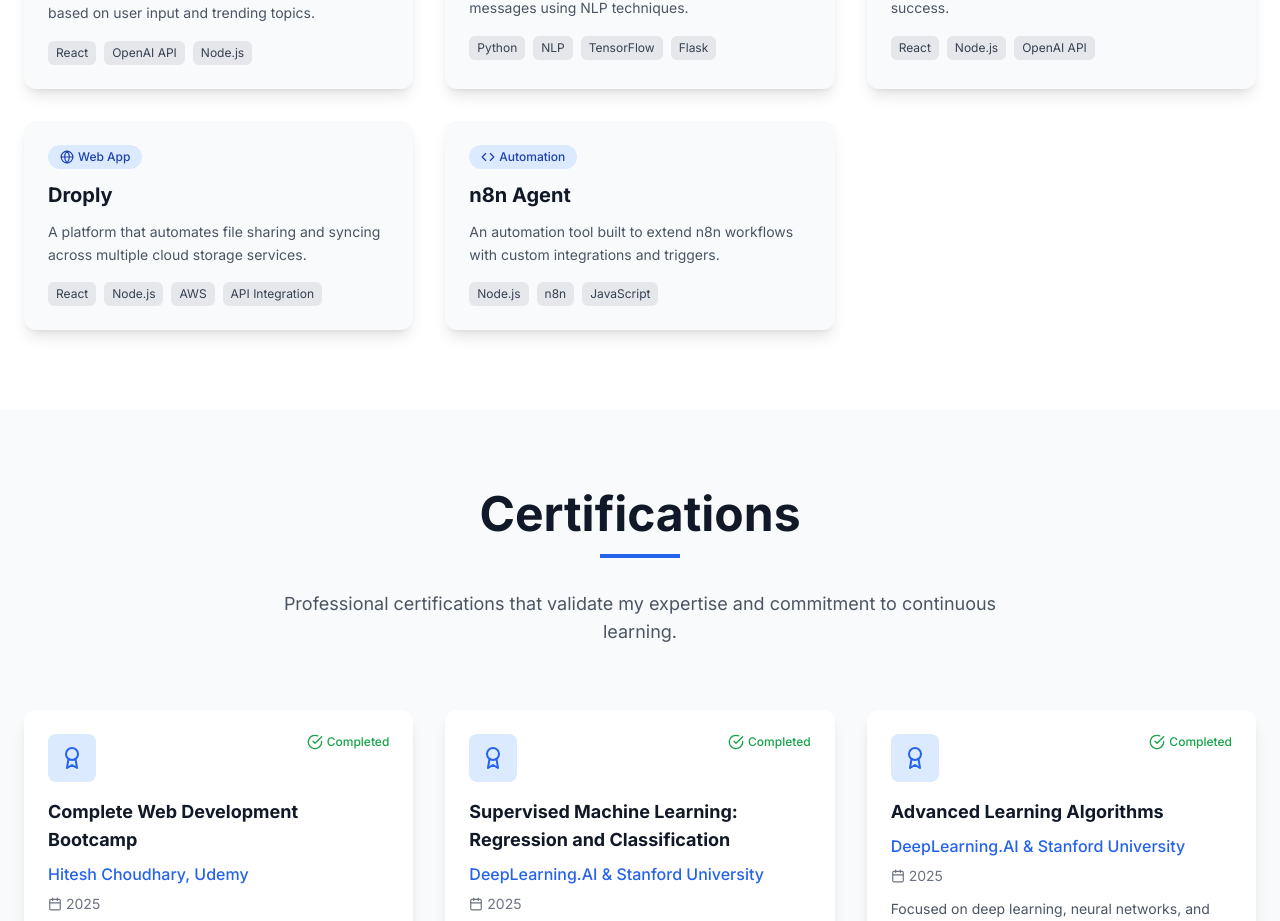
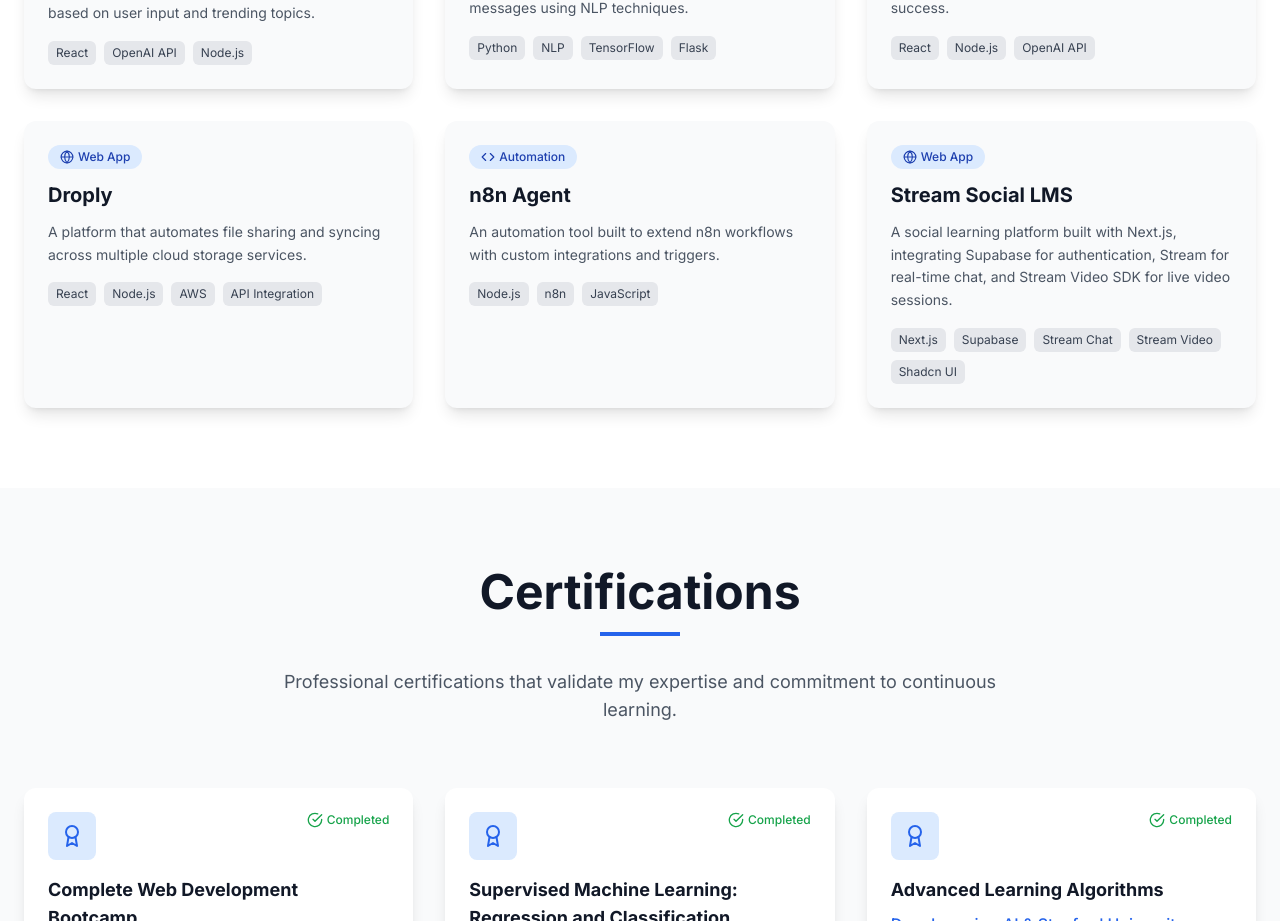
Before and after one commit to Gyan0706/Gyan_portfolio, a React (Vite) app: page / in a window 1280 px wide. Shown: the part 4701-5622 px from the top of the page. Built offline with nearby package versions, Linux system fonts and the light colour scheme.

Commit message:
Added new project

```diff
--- a/src/components/Projects.tsx
+++ b/src/components/Projects.tsx
@@ -61,6 +61,13 @@ const projects = [
     category: 'Automation',
     icon: Code,
   },
+  {
+  title: 'Stream Social LMS',
+  description: 'A social learning platform built with Next.js, integrating Supabase for authentication, Stream for real-time chat, and Stream Video SDK for live video sessions.',
+  tech: ['Next.js', 'Supabase', 'Stream Chat', 'Stream Video', 'Shadcn UI'],
+  category: 'Web App',
+  icon: Globe,
+},
 ];
 
   return (
```
